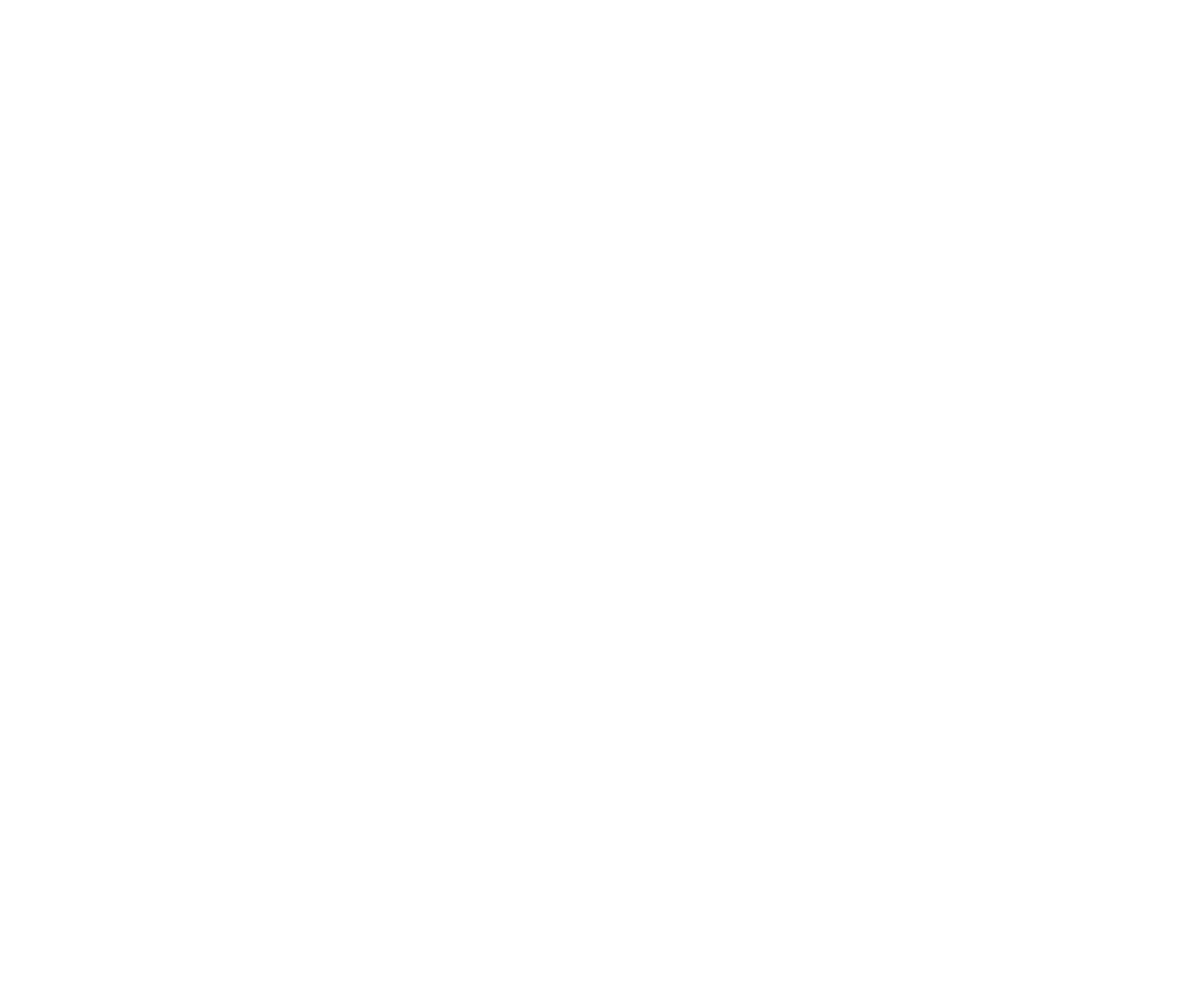
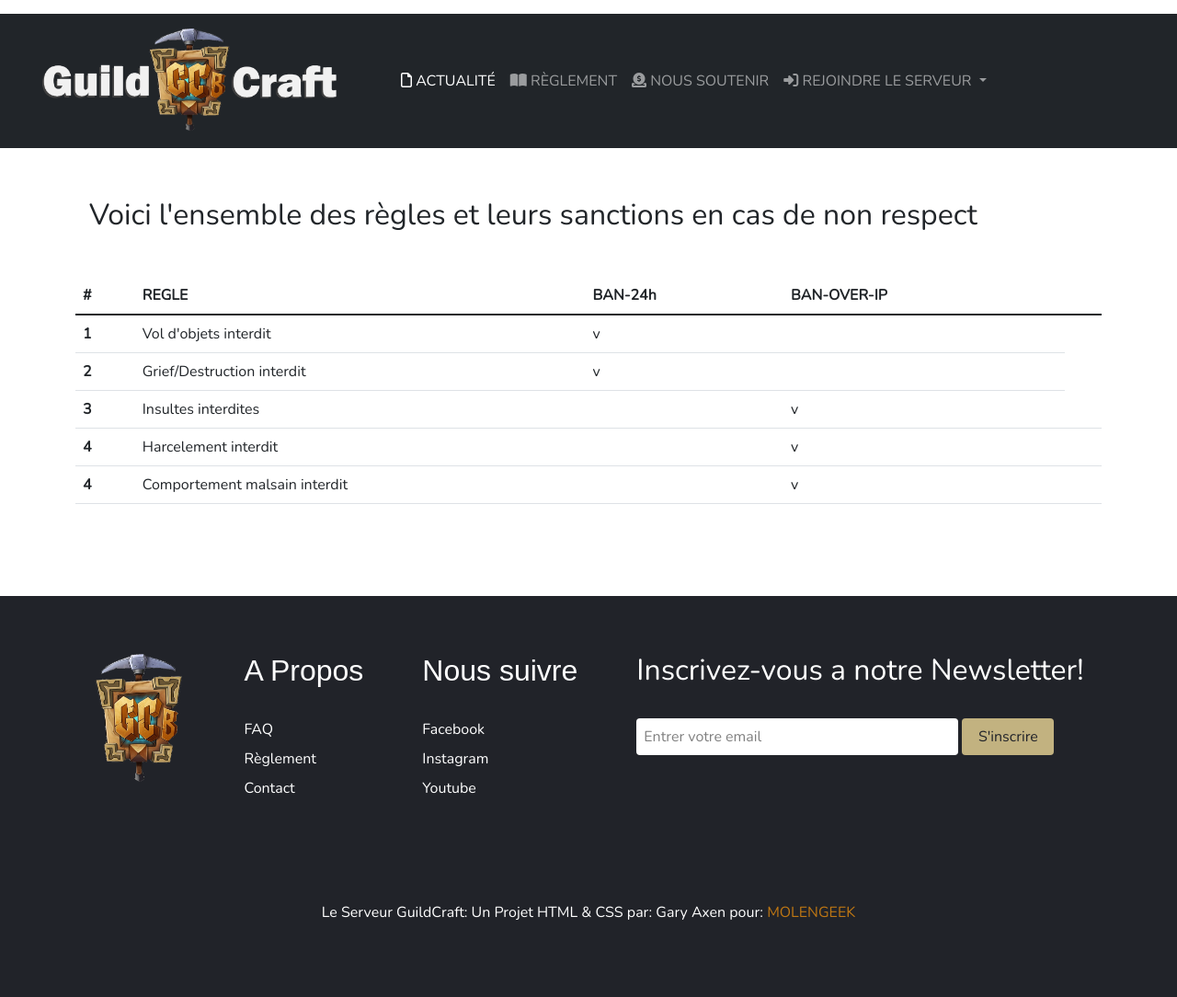
Before and after one commit to LeBigSky/guildcraft, a plain HTML site: page public/pages/reglement.html in a window 1280 px wide. Shown: the whole page at 92% size. Before the commit the page ends 800 px from the top, so only its background shows below. Drawn offline with nearby package versions, Linux system fonts and the light colour scheme.

Commit message:
pages content: reglement,installation,telechargement

```diff
--- a/public/pages/installation.html
+++ b/public/pages/installation.html
@@ -0,0 +1,100 @@
+<!DOCTYPE html>
+<html lang="fr">
+
+<head>
+    <meta charset="UTF-8">
+    <meta http-equiv="X-UA-Compatible" content="IE=edge">
+    <meta name="viewport" content="width=device-width, initial-scale=1.0">
+    <title>Gary_Axen_GuildCraft_CodingWeek</title>
+    <!-- Favicon-->
+    <link rel="icon" type="image/x-icon" href="/public/Favicon/favicon.ico">
+    <!-- Bootstrap-->
+    <link href="https://cdn.jsdelivr.net/npm/bootstrap@5.1.3/dist/css/bootstrap.min.css" rel="stylesheet"
+        integrity="sha384-1BmE4kWBq78iYhFldvKuhfTAU6auU8tT94WrHftjDbrCEXSU1oBoqyl2QvZ6jIW3" crossorigin="anonymous">
+    <!--Style css-->
+    <link rel="stylesheet" href="/Public/css/style.css">
+    <!--Google Font-->
+    <link href="https://fonts.googleapis.com/css2?family=Nunito:wght@300;400&family=Righteous&display=swap"
+        rel="stylesheet">
+    <!-- AwesomeFont-->
+    <script src="https://kit.fontawesome.com/41a38595de.js" crossorigin="anonymous"></script>
+</head>
+
+<body>
+    <!-- |||||||||||| ZONE DU HEADER ET DE LA NAVBAR ||||||||||||-->
+    <!--Conteneur-fluid Navbar-->
+    <header class = "sticky-top">
+        <!--Conteneur-fluid Navbar-->
+        <nav class="navbar navbar-expand-lg navbar-dark bg-dark">
+            <div class="container-fluid">
+              <a class="navbar-brand" href="/index.html" id="logo"><img src="/public/image/logo3.png" alt=""></a>
+              <button class="navbar-toggler" type="button" data-bs-toggle="collapse" data-bs-target="#navbarSupportedContent" aria-controls="navbarSupportedContent" aria-expanded="false" aria-label="Toggle navigation">
+                <span class="navbar-toggler-icon"></span>
+              </button>
+              <div class="collapse navbar-collapse" id="navbarSupportedContent">
+                <ul class="navbar-nav me-auto mb-2 mb-lg-0">
+                  <li class="nav-item">
+                    <a class="nav-link active" aria-current="page" href="/index.html#Actu"><i class="far fa-file"></i>  ACTUALITÉ </a>
+                  </li>
+                  <li class="nav-item">
+                    <a class="nav-link" href="reglement.html"><i class="fas fa-book-open"></i>  RÈGLEMENT</a>
+                  </li>
+                  <li class="nav-item">
+                    <a class="nav-link" href="/index.html#Sub"><i class="fas fa-donate"></i>  NOUS SOUTENIR</a>
+                  </li>
+                  <li class="nav-item dropdown">
+                    <a class="nav-link dropdown-toggle" href="#" id="navbarDropdown" role="button" data-bs-toggle="dropdown" aria-expanded="false">
+                        <i class="fas fa-sign-in-alt"></i>  REJOINDRE LE SERVEUR
+                    </a>
+                    <ul class="dropdown-menu" aria-labelledby="navbarDropdown">
+                        <li><a class="dropdown-item" href="telechargement.html">TELECHARGER LE LAUNCHEUR</a></li>
+                        <li><a class="dropdown-item" href="installation.html">INSTALLATION</a></li>
+                    </ul>
+                  </li>
+                </ul>
+              </div>
+            </div>
+          </nav>
+    </header>
+    <!-- |||||||||||| CONTENU DU CORPS DE PAGE CI-DESSUS  ||||||||||||-->
+        <div class="container">
+             <img class="mt-5 mb-5" src="/public/image/instal.PNG" alt="installer minecraft">
+        </div>
+    <div><!-- |||||||||||| ZONE FOOTER  ||||||||||||-->
+        <div class="footer-container">
+            <div class="footer">
+                <div class="footer-titre footer-1">
+                    <img id="logofooter" src="/public/image/logo2.png">
+                </div>
+                <div class="footer-titre footer-1">
+                    <h2>A Propos</h2>
+                    <a href="faq.html">FAQ</a>
+                    <a href="reglement.html">Règlement</a>
+                    <a href="contact.html">Contact</a>
+                </div>
+
+                <div class="footer-titre footer-3">
+                    <h2>Nous suivre</h2>
+                    <a href="https://www.facebook.com" target="_blank">Facebook</a>
+                    <a href="https://www.instagram.com/?hl=fr" target="_blank">Instagram</a>
+                    <a href="https://www.youtube.com" target="_blank">Youtube</a>
+                </div>
+                <div class="footer-email-form">
+                    <h2>Inscrivez-vous a notre Newsletter!</h2>
+                    <input type="email" placeholder="Entrer votre email" id="footer-email" />
+                    <input type="submit" value="S'inscrire" id="footer-email-btn">
+                </div>
+            </div>
+            <P>Le Serveur GuildCraft: Un Projet HTML & CSS par: Gary Axen pour: <a
+                    href="https://molengeek.com">MOLENGEEK</a></P>
+        </div>
+    </div>
+    <!-- |||||||||||| ZONE SCRIPTS ||||||||||||-->
+    <script src="https://cdn.jsdelivr.net/npm/bootstrap@5.1.3/dist/js/bootstrap.bundle.min.js"
+        integrity="sha384-ka7Sk0Gln4gmtz2MlQnikT1wXgYsOg+OMhuP+IlRH9sENBO0LRn5q+8nbTov4+1p" crossorigin="anonymous">
+    </script>
+</body>
+
+</script>
+
+</html>
--- a/public/pages/reglement.html
+++ b/public/pages/reglement.html
@@ -0,0 +1,145 @@
+<!DOCTYPE html>
+<html lang="fr">
+
+<head>
+    <meta charset="UTF-8">
+    <meta http-equiv="X-UA-Compatible" content="IE=edge">
+    <meta name="viewport" content="width=device-width, initial-scale=1.0">
+    <title>Gary_Axen_GuildCraft_CodingWeek</title>
+    <!-- Favicon-->
+    <link rel="icon" type="image/x-icon" href="/public/Favicon/favicon.ico">
+    <!-- Bootstrap-->
+    <link href="https://cdn.jsdelivr.net/npm/bootstrap@5.1.3/dist/css/bootstrap.min.css" rel="stylesheet"
+        integrity="sha384-1BmE4kWBq78iYhFldvKuhfTAU6auU8tT94WrHftjDbrCEXSU1oBoqyl2QvZ6jIW3" crossorigin="anonymous">
+    <!--Style css-->
+    <link rel="stylesheet" href="/public/css/style.css">
+    <!--Google Font-->
+    <link href="https://fonts.googleapis.com/css2?family=Nunito:wght@300;400&family=Righteous&display=swap"
+        rel="stylesheet">
+    <!-- AwesomeFont-->
+    <script src="https://kit.fontawesome.com/41a38595de.js" crossorigin="anonymous"></script>
+</head>
+
+<body>
+    <!-- |||||||||||| ZONE DU HEADER ET DE LA NAVBAR ||||||||||||-->
+    <header class = "sticky-top">
+        <!--Conteneur-fluid Navbar-->
+        <nav class="navbar navbar-expand-lg navbar-dark bg-dark">
+            <div class="container-fluid">
+              <a class="navbar-brand" href="/index.html" id="logo"><img src="/public/image/logo3.png" alt=""></a>
+              <button class="navbar-toggler" type="button" data-bs-toggle="collapse" data-bs-target="#navbarSupportedContent" aria-controls="navbarSupportedContent" aria-expanded="false" aria-label="Toggle navigation">
+                <span class="navbar-toggler-icon"></span>
+              </button>
+              <div class="collapse navbar-collapse" id="navbarSupportedContent">
+                <ul class="navbar-nav me-auto mb-2 mb-lg-0">
+                  <li class="nav-item">
+                    <a class="nav-link active" aria-current="page" href="/index.html#Actu"><i class="far fa-file"></i>  ACTUALITÉ </a>
+                  </li>
+                  <li class="nav-item">
+                    <a class="nav-link" href="reglement.html"><i class="fas fa-book-open"></i>  RÈGLEMENT</a>
+                  </li>
+                  <li class="nav-item">
+                    <a class="nav-link" href="/index.html#Sub"><i class="fas fa-donate"></i>  NOUS SOUTENIR</a>
+                  </li>
+                  <li class="nav-item dropdown">
+                    <a class="nav-link dropdown-toggle" href="#" id="navbarDropdown" role="button" data-bs-toggle="dropdown" aria-expanded="false">
+                        <i class="fas fa-sign-in-alt"></i>  REJOINDRE LE SERVEUR
+                    </a>
+                    <ul class="dropdown-menu" aria-labelledby="navbarDropdown">
+                        <li><a class="dropdown-item" href="telechargement.html">TELECHARGER LE LAUNCHEUR</a></li>
+                        <li><a class="dropdown-item" href="installation.html">INSTALLATION</a></li>
+                    </ul>
+                  </li>
+                </ul>
+              </div>
+            </div>
+          </nav>
+    </header>
+    <!-- |||||||||||| CONTENU DU CORPS DE PAGE CI-DESSUS  ||||||||||||-->
+
+    <section>
+        <div class="container"><h2 class="h2rules">Voici l'ensemble des règles et leurs sanctions en cas de non respect </h2>
+            <table class="table mt-5">
+                <thead>
+                  <tr>
+                    <th scope="col">#</th>
+                    <th scope="col">REGLE</th>
+                    <th scope="col">BAN-24h</th>
+                    <th scope="col">BAN-OVER-IP</th>
+                  </tr>
+                </thead>
+                <tbody>
+                  <tr>
+                    <th scope="row">1</th>
+                    <td>Vol d'objets interdit</td>
+                    <td>v</td>
+                    <td></td>
+                  </tr>
+                  <tr>
+                    <th scope="row">2</th>
+                    <td>Grief/Destruction interdit</td>
+                    <td>v</td>
+                    <td></td>
+                  </tr>
+                  <tr>
+                    <th scope="row">3</th>
+                    <td colspan="2">Insultes interdites</td>
+                    <td>v</td>
+                    <td></td>
+                  </tr>
+                  <tr>
+                    <th scope="row">4</th>
+                    <td colspan="2">Harcelement interdit </td>
+                    <td>v</td>
+                    <td></td>
+                  </tr>
+                  <tr>
+                    <th scope="row">4</th>
+                    <td colspan="2">Comportement malsain interdit </td>
+                    <td>v</td>
+                    <td></td>
+                  </tr>
+                </tbody>
+              </table>
+        </div>
+    </section>
+    <footer>
+    <div><!-- |||||||||||| ZONE FOOTER  ||||||||||||-->
+        <div class="footer-container">
+            <div class="footer">
+                <div class="footer-titre footer-1">
+                    <img id="logofooter" src="/public/image/logo2.png">
+                </div>
+                <div class="footer-titre footer-1">
+                    <h2>A Propos</h2>
+                    <a href="faq.html">FAQ</a>
+                    <a href="reglement.html">Règlement</a>
+                    <a href="contact.html">Contact</a>
+                </div>
+
+                <div class="footer-titre footer-3">
+                    <h2>Nous suivre</h2>
+                    <a href="https://www.facebook.com" target="_blank">Facebook</a>
+                    <a href="https://www.instagram.com/?hl=fr" target="_blank">Instagram</a>
+                    <a href="https://www.youtube.com" target="_blank">Youtube</a>
+                </div>
+                <div class="footer-email-form">
+                    <h2>Inscrivez-vous a notre Newsletter!</h2>
+                    <input type="email" placeholder="Entrer votre email" id="footer-email" />
+                    <input type="submit" value="S'inscrire" id="footer-email-btn">
+                </div>
+            </div>
+            <P>Le Serveur GuildCraft: Un Projet HTML & CSS par: Gary Axen pour: <a
+                    href="https://molengeek.com">MOLENGEEK</a></P>
+        </div>
+    </div>
+</footer>
+    <!-- |||||||||||| ZONE SCRIPTS ||||||||||||-->
+    <script src="https://cdn.jsdelivr.net/npm/bootstrap@5.1.3/dist/js/bootstrap.bundle.min.js"
+        integrity="sha384-ka7Sk0Gln4gmtz2MlQnikT1wXgYsOg+OMhuP+IlRH9sENBO0LRn5q+8nbTov4+1p" crossorigin="anonymous">
+    </script>
+</body>
+
+</script>
+
+</html>
```
Also changed, not shown: public/pages/faq.html (+2 -2 lines), public/pages/telechargement.html (+102 -0 lines), public/image/instal.PNG (added).
